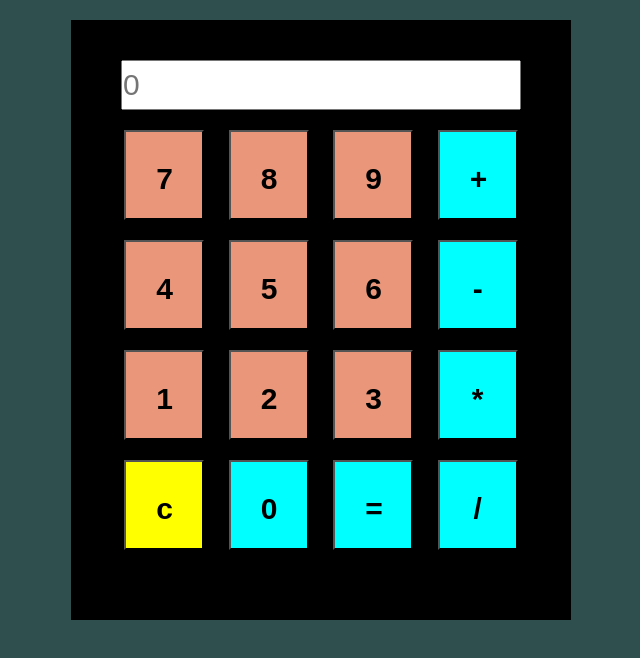
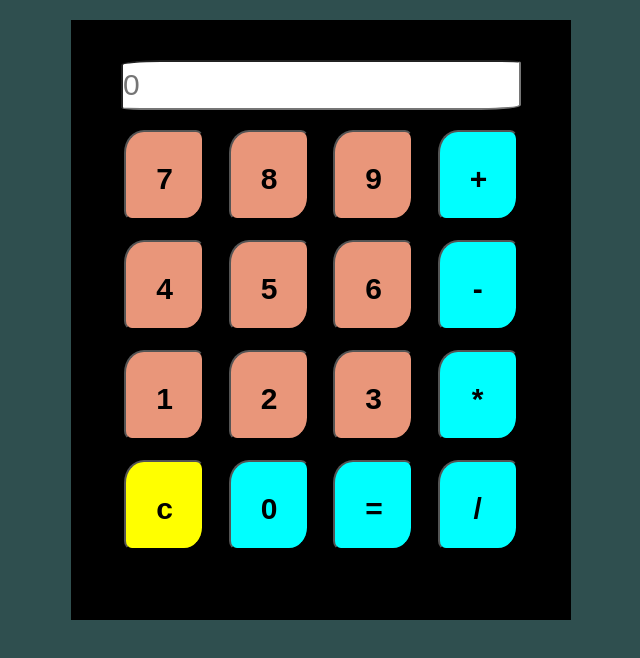
Before and after one commit to manishsingh192/calc-app, a plain HTML site: page index.html in a window 1280 px wide. Shown: the whole page, without its empty margins (319-959 px from the left). Drawn offline with Linux system fonts and the light colour scheme.

Commit message:
Update index.css

```diff
--- a/index.css
+++ b/index.css
@@ -22,6 +22,7 @@ text-align: center;
 width: 400px;
 margin: 10px;
 height: 50px;
+border-radius: 10% 5%;
 }
 .abc{
 font-size: 30px;
@@ -31,6 +32,7 @@ padding: 30px;
 margin: 10px;
 background-color: darksalmon;
 font-weight: 800;
+border-radius: 25% 10%;
 }
 .change{
 
```
